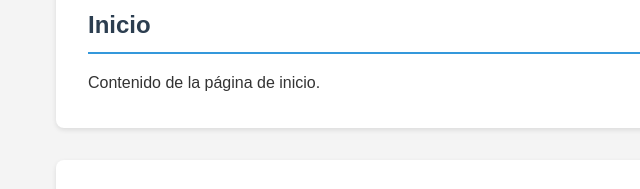
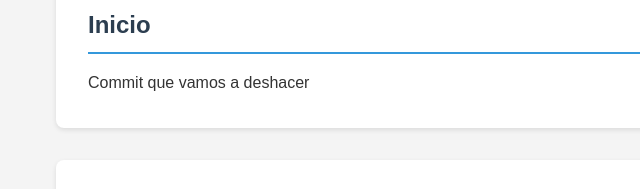
Before and after one commit to sebasj212-web/laminasycortes, a plain HTML site: page index.html in a window 1280 px wide. Shown: the part 183-372 px from the top of the page, 0-640 px from the left. Drawn offline with Linux system fonts and the light colour scheme.

Commit message:
Cambios en progreso

```diff
--- a/index.html
+++ b/index.html
@@ -24,7 +24,7 @@
     <main>
         <section id="inicio">
             <h2>Inicio</h2>
-            <p>Contenido de la página de inicio.</p>
+           <p>Commit que vamos a deshacer</p>
         </section>
 
         <section id="productos">
```
